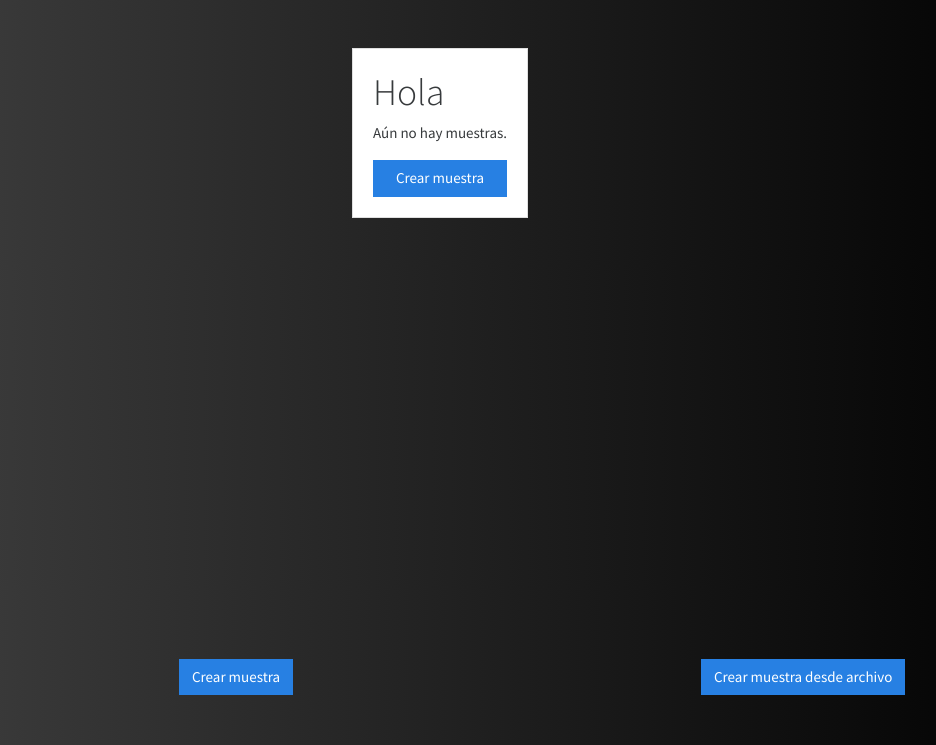
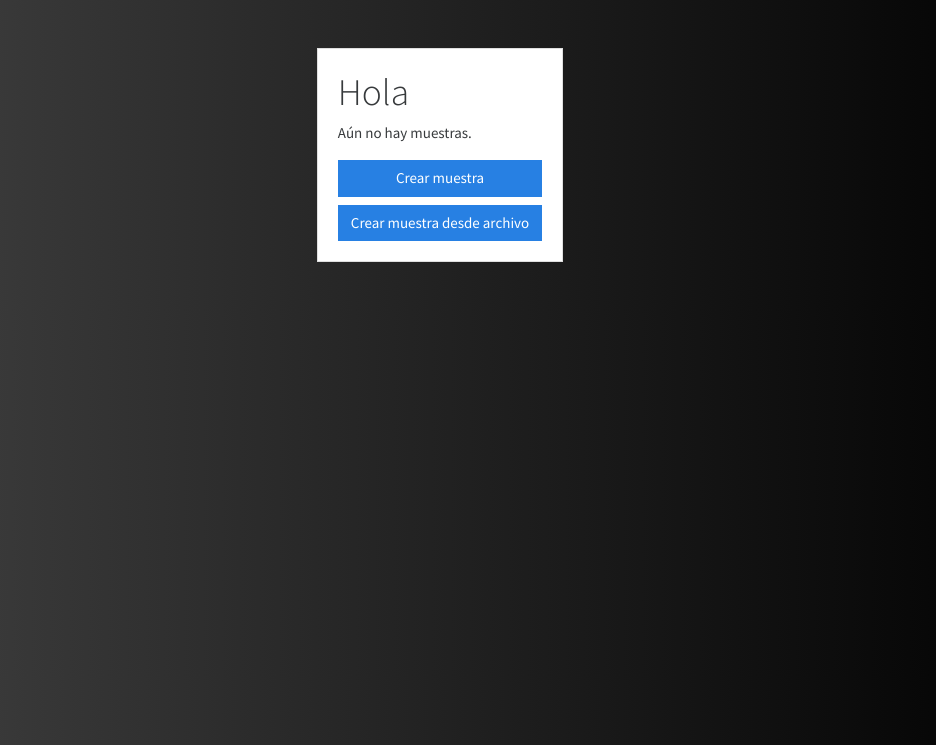
Before and after one commit to oscartorres098/amas, a Node server app: template app/amas-app/src/views/samples/all-samples.hbs in a window 1280 px wide. Shown: the part 55-800 px from the top of the page, without its empty margins (200-1136 px from the left). Run offline with Node 20, Linux system fonts and the light colour scheme; the template is opened without the code that fills it, so the values that code supplies are empty; some libraries are stand-ins or nearby versions.

Commit message:
app flask correcion

```diff
--- a/app/amas-app/src/views/samples/all-samples.hbs
+++ b/app/amas-app/src/views/samples/all-samples.hbs
@@ -35,17 +35,8 @@
       <h1>Hola {{user.name}}</h1>
       <p clsss="lead">Aún no hay muestras.</p>
       <a href="/samples/add" class="btn btn-primary btn-block">Crear muestra</a>
+      <a href="/samples/add-frfile" class="btn btn-primary btn-block">Crear muestra desde archivo</a>
     </div>
   </div>
   {{/each}}
 </div>
-<div class="container">
-  <div class="row">
-    <div class="col text-center">
-      <a href="/samples/add" class="btn btn-primary button_new">Crear muestra</a>
-    </div>
-    <div class="col text-center">
-      <a href="/samples/add-frfile" class="btn btn-primary button_new">Crear muestra desde archivo</a>
-    </div>
-  </div>
-</div>
```
Also changed, not shown: app/amas-app/src/routes/samples.js (+4 -3 lines), app/amas-app/src/views/samples/view-sample.hbs (+8 -0 lines), 2 other files.
